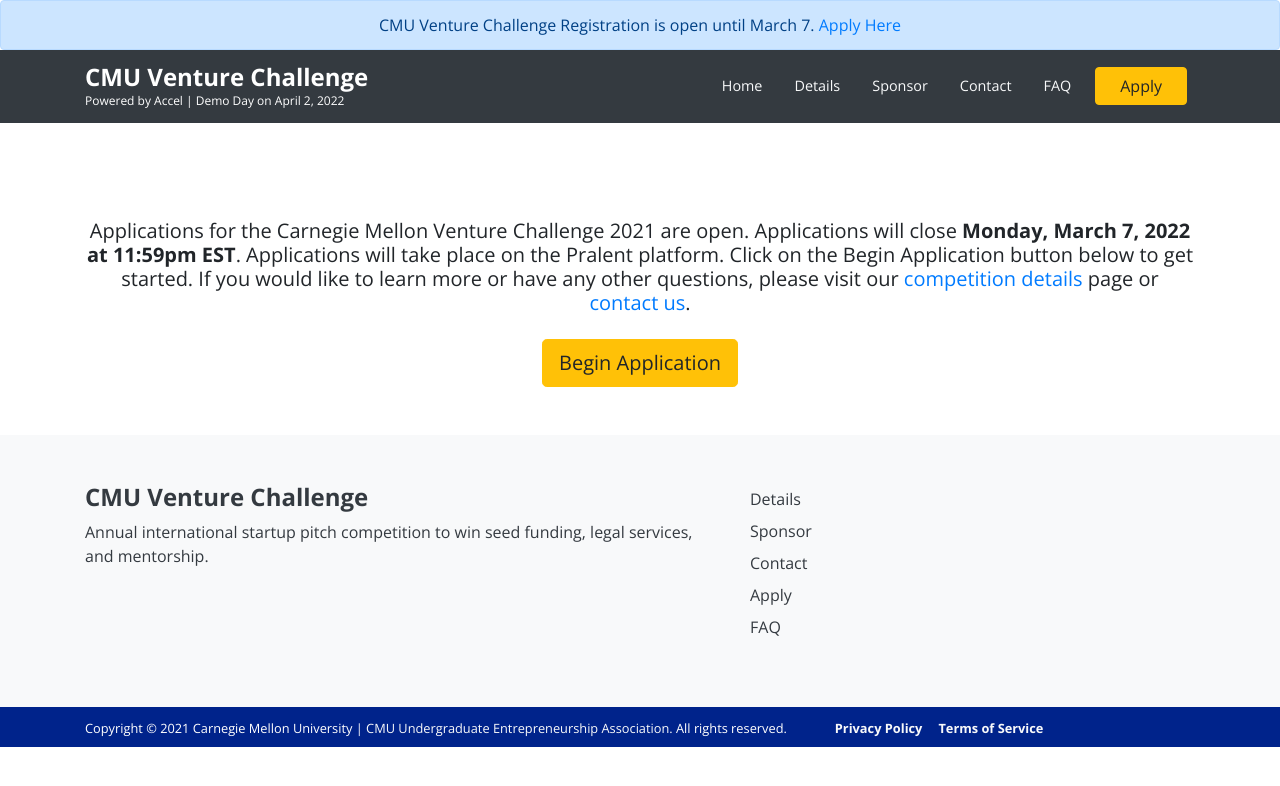
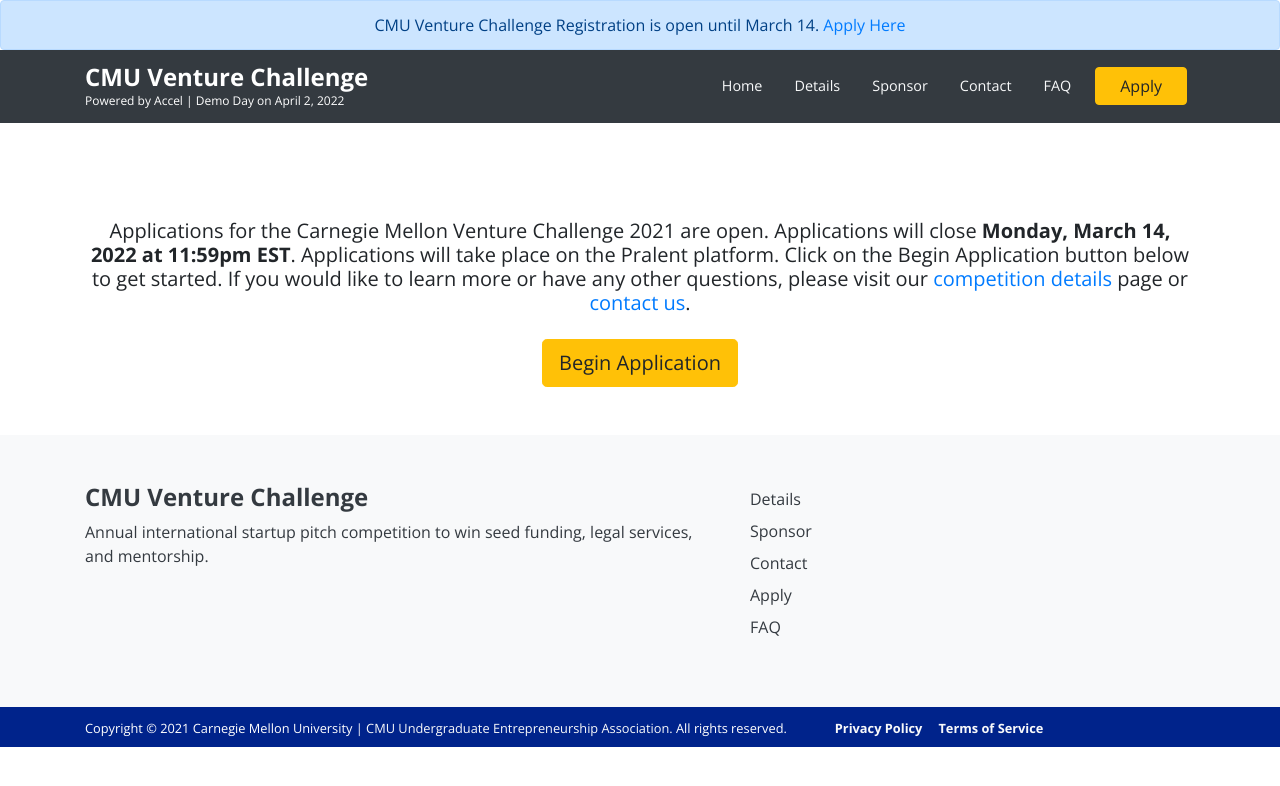
Before and after one commit to carnegieuea/cmuvc_2.0, a React (Create React App) app: page /apply in a window 1280 px wide. Shown: the top 786 px of the page. Built offline with nearby package versions, Linux system fonts and the light colour scheme.

Commit message:
Extended Application deadline

```diff
--- a/src/containers/alert/index.js
+++ b/src/containers/alert/index.js
@@ -8,7 +8,7 @@
       color="primary"
       className={`${!display && "d-none"} mb-0 my-auto text-center`}
     >
-      CMU Venture Challenge Registration is open until March 7.{" "}
+      CMU Venture Challenge Registration is open until March 14.{" "}
       <Link to="/apply">Apply Here</Link>
       {/* CMU Venture Challenge Demo Day will start on April 3 @ 12pm EST.{" "}
       <Link to="/demo-day">Watch Demo Day</Link> */}
--- a/src/containers/apply/Apply.js
+++ b/src/containers/apply/Apply.js
@@ -8,7 +8,7 @@
       <h5 className="pt-md-5 pb-md-3">
         Applications for the Carnegie Mellon Venture Challenge 2021 are open.
         Applications will close{" "}
-        <strong>Monday, March 7, 2022 at 11:59pm EST</strong>. Applications will
+        <strong>Monday, March 14, 2022 at 11:59pm EST</strong>. Applications will
         take place on the Pralent platform. Click on the Begin Application
         button below to get started. If you would like to learn more or have any
         other questions, please visit our{" "}
--- a/src/containers/details/Details.js
+++ b/src/containers/details/Details.js
@@ -47,7 +47,7 @@
                     <IoIosCalendar /> January 10, 2022 - Applications Open
                   </p>
                   <p>
-                    <IoIosCalendar /> March 7, 2022 - Application Deadline
+                    <IoIosCalendar /> March 14, 2022 - Application Deadline
                   </p>
                   <p>
                     <IoIosCalendar /> March 25, 2022 - Finalists Announced
--- a/src/containers/details/Schedule.js
+++ b/src/containers/details/Schedule.js
@@ -23,7 +23,7 @@
           <Col md="4" className="py-md-0 py-5">
             <h6 className="font-weight-bold">SCHEDULE OF EVENTS (EST)</h6>
             <ul className="list-unstyled font-weight-bold text-info">
-              <li className="py-1">12pm : Introductions + Keynote with Michael Seibel</li>
+              <li className="py-1">12pm : Introductions + Keynote</li>
               <li className="py-1">12:30pm : Startup Pitches (Part I)</li>
               <li className="py-1">2:00pm : Lunch Break</li>
               <li className="py-1">2:30pm : Startup Pitches (Part II)</li>
--- a/src/containers/faq/questions.json
+++ b/src/containers/faq/questions.json
@@ -1,7 +1,7 @@
 [
   {
     "question": "When is the CMU Venture Challenge?",
-    "answer": "The CMU Venture Challenge occurs annually in the spring. The CMU VC 2021 is occuring on April 3, 2021. The First Round of submissions closes on March 5, 2021 @ 11:59pm EST."
+    "answer": "The CMU Venture Challenge occurs annually in the spring. The CMU VC 2021 is occuring on April 2, 2022. The First Round of submissions closes on March 14, 2022 @ 11:59pm EST."
   },
   {
     "question": "Who can apply to the CMU Venture Challenge?",
--- a/src/containers/home/About.js
+++ b/src/containers/home/About.js
@@ -31,7 +31,7 @@
         <Col md="4">
           {" "}
           <h6 className="font-weight-bold">WHEN</h6>
-          <h5 className="font-weight-bold text-danger">March 7, 2022</h5>
+          <h5 className="font-weight-bold text-danger">March 14, 2022</h5>
           <h5 className="font-weight-bold">March 25, 2022</h5>
           <h5 className="font-weight-bold">April 2, 2022</h5>
         </Col>
--- a/src/containers/home/Hero.js
+++ b/src/containers/home/Hero.js
@@ -72,7 +72,7 @@
 
             <div className="text-light mt-3">
               <h4>First Round Applications are Open!</h4>
-              <h4>Round 1 Closes on March 7, 2022 @ 11:59pm EST</h4>
+              <h4>Round 1 Closes on March 14, 2022 @ 11:59pm EST</h4>
               {/* <h4>Demo Day on April 2, 2022 @ 12pm EST</h4> */}
             </div>
           </Container>
```
